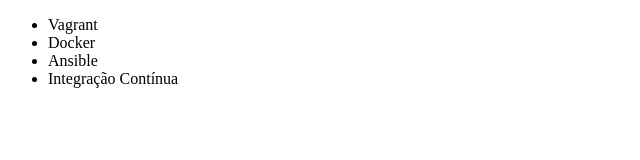
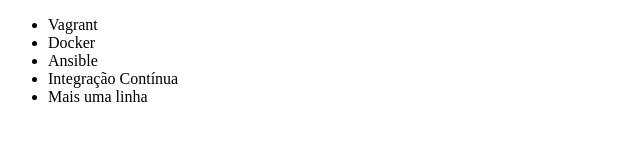
Before and after one commit to euRicardoDaniel/kepha-git, a plain HTML site: page index.html in a window 1280 px wide. Shown: the whole page, without its empty margins (0-640 px from the left). Drawn offline with Linux system fonts and the light colour scheme.

Commit message:
Adicionei mais uma linha li na lista de curso

```diff
--- a/index.html
+++ b/index.html
@@ -12,6 +12,7 @@
         <li>Docker</li>
         <li>Ansible</li>
         <li>Integração Contínua</li>
+        <li>Mais uma linha</li>
     </ul>
 </body>
 
```
